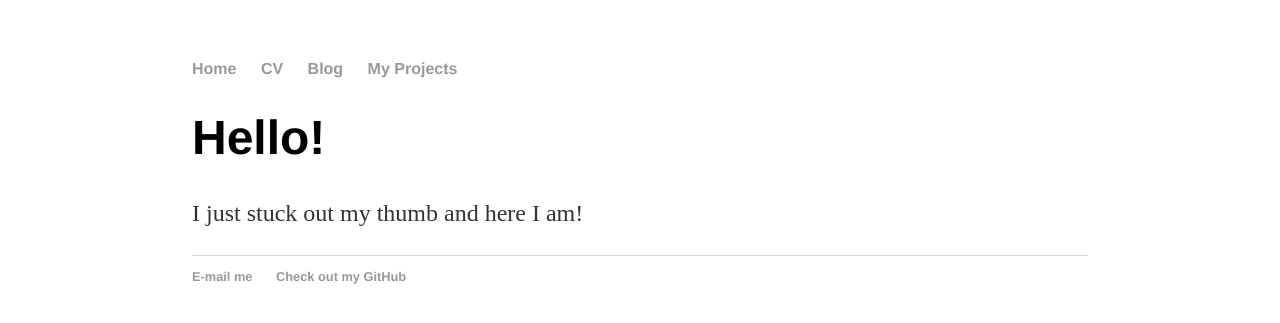
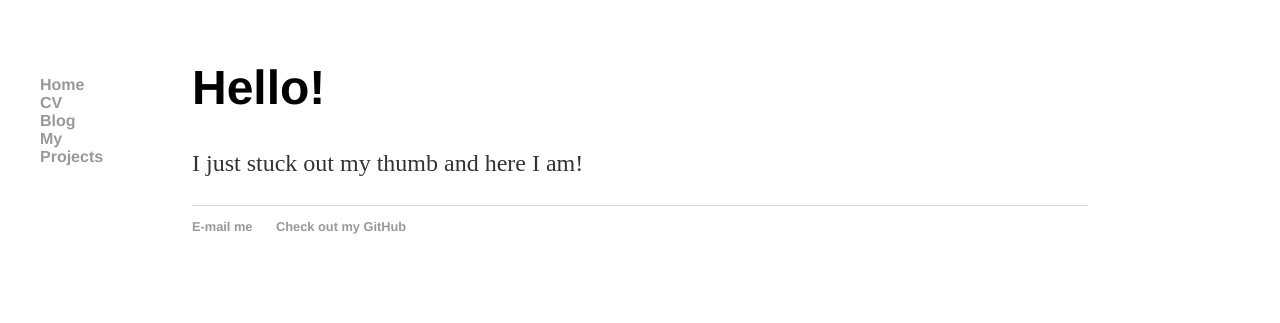
Before and after one commit to RocketGeek42/rocketgeek.github.io, a Jekyll site: the page built from index.html, in a window 1280 px wide. Shown: the top 323 px of the page. Built offline with Jekyll 4.4.1, drawn with Linux system fonts in a browser that asks for light colours.

Commit message:
Update main.css
move nav bar to the side of the page

```diff
--- a/css/main.css
+++ b/css/main.css
@@ -2,13 +2,29 @@ body {
     margin: 60px auto;
     width: 70%;
 }
-nav ul, footer ul {
+nav ul {
+    font-family:'Helvetica', 'Arial', 'Sans-Serif';
+    height: 100%;
+    width: 0;
+    position: fixed;
+    z-index: 1;
+    top: 0;
+    left: 0;
+    padding-top: 60px;
+    list-style: none;
+    font-weight: bold;
+}
+nav ul li{
+    display: inline;
+    margin-right: 20px;
+}
+footer ul {
     font-family:'Helvetica', 'Arial', 'Sans-Serif';
     padding: 0px;
     list-style: none;
     font-weight: bold;
 }
-nav ul li, footer ul li {
+footer ul li {
     display: inline;
     margin-right: 20px;
 }
```
